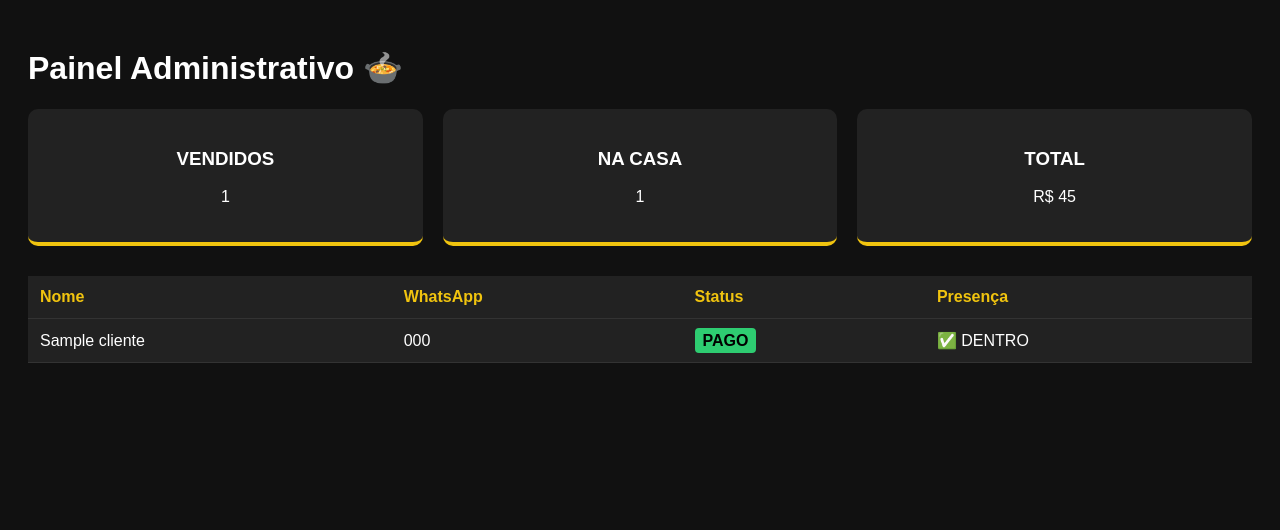
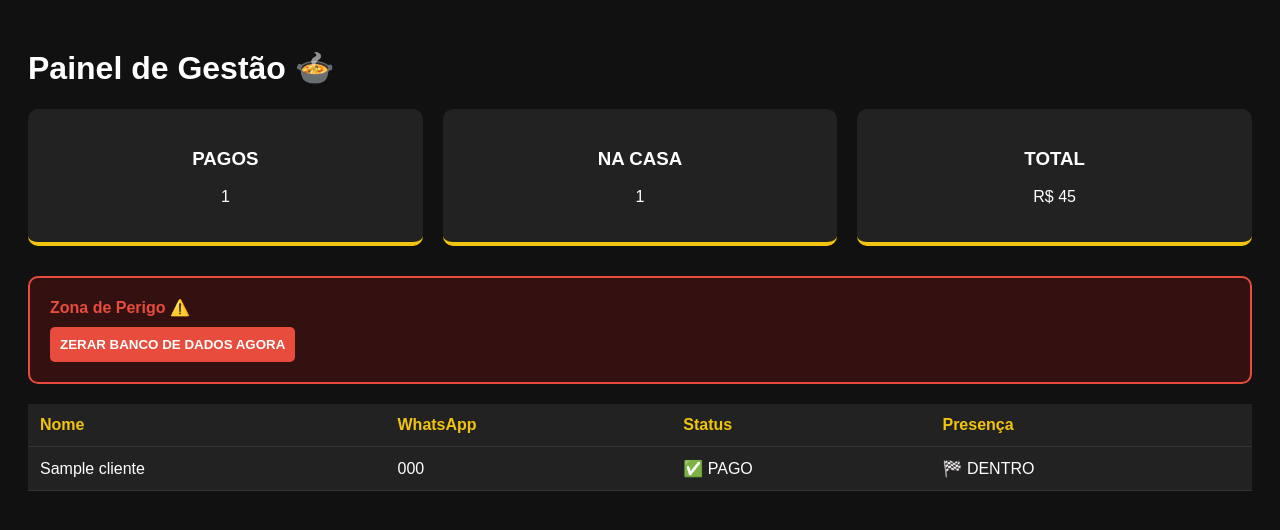
Before and after one commit to wagnerzaparolli15-ai/evento_samba, a Flask app: page /dashboard-cara in a window 1280 px wide. Shown: the top 530 px of the page. Run offline with Flask 3, Linux system fonts and the light colour scheme; tables that the repository leaves empty hold one stand-in row (values such as "Sample post").

Commit message:
Sistema consolidado com dashboard e reset por botao

```diff
--- a/app.py
+++ b/app.py
@@ -82,8 +82,6 @@ def ingresso(id):
     checkin_url = url_for('checkin', id=c.id, _external=True)
     return render_template('obrigado.html', nome=c.nome, checkin_url=checkin_url, id_reserva=c.id)
 
-# --- PORTARIA E DASHBOARD ---
-
 @app.route('/checkin/<int:id>')
 def checkin(id):
     c = Cliente.query.get_or_404(id)
@@ -97,10 +95,17 @@ def checkin(id):
 
 @app.route('/dashboard-cara')
 def dashboard():
+    msg = request.args.get('msg')
     pagos = Cliente.query.filter_by(pago=True).count()
     na_casa = Cliente.query.filter_by(utilizado=True).count()
     clientes = Cliente.query.order_by(Cliente.id.desc()).all()
-    return render_template('dashboard.html', pagos=pagos, na_casa=na_casa, faturamento=pagos*45, clientes=clientes)
+    return render_template('dashboard.html', pagos=pagos, na_casa=na_casa, faturamento=pagos*45, clientes=clientes, msg=msg)
+
+@app.route('/admin/reset-total', methods=['POST'])
+def reset_total():
+    db.drop_all()
+    db.create_all()
+    return redirect(url_for('dashboard', msg="SISTEMA ZERADO COM SUCESSO!"))
 
 if __name__ == '__main__':
     app.run(host='0.0.0.0', port=int(os.environ.get("PORT", 5000)))
--- a/templates/dashboard.html
+++ b/templates/dashboard.html
@@ -2,33 +2,44 @@
 <html lang="pt-br">
 <head>
     <meta charset="UTF-8">
-    <title>Dashboard - Pagode do Cara</title>
+    <title>Painel do Cara</title>
     <style>
         body { font-family: sans-serif; background: #111; color: white; padding: 20px; }
         .grid { display: grid; grid-template-columns: repeat(3, 1fr); gap: 20px; margin-bottom: 30px; }
         .card { background: #222; padding: 20px; border-radius: 10px; border-bottom: 4px solid #f1c40f; text-align: center; }
-        table { width: 100%; border-collapse: collapse; background: #222; }
+        table { width: 100%; border-collapse: collapse; background: #222; margin-top: 20px; }
         th, td { padding: 12px; border-bottom: 1px solid #333; text-align: left; }
         th { color: #f1c40f; }
-        .status { font-weight: bold; padding: 4px 8px; border-radius: 4px; }
-        .pago { background: #2ecc71; color: black; }
+        .btn-reset { background: #e74c3c; color: white; border: none; padding: 10px; border-radius: 5px; cursor: pointer; font-weight: bold; }
+        .msg { background: #2ecc71; color: black; padding: 10px; border-radius: 5px; margin-bottom: 20px; text-align: center; font-weight: bold; }
     </style>
 </head>
 <body>
-    <h1>Painel Administrativo 🍲</h1>
+    <h1>Painel de Gestão 🍲</h1>
+
+    {% if msg %}<div class="msg">{{ msg }}</div>{% endif %}
+
     <div class="grid">
-        <div class="card"><h3>VENDIDOS</h3><p>{{ pagos }}</p></div>
+        <div class="card"><h3>PAGOS</h3><p>{{ pagos }}</p></div>
         <div class="card"><h3>NA CASA</h3><p>{{ na_casa }}</p></div>
         <div class="card"><h3>TOTAL</h3><p>R$ {{ faturamento }}</p></div>
     </div>
+
+    <div style="background: #331111; padding: 20px; border-radius: 10px; border: 2px solid #e74c3c;">
+        <h4 style="color: #e74c3c; margin: 0 0 10px 0;">Zona de Perigo ⚠️</h4>
+        <form action="/admin/reset-total" method="POST" onsubmit="return confirm('TEM CERTEZA? Isso apagará todos os clientes!');">
+            <button type="submit" class="btn-reset">ZERAR BANCO DE DADOS AGORA</button>
+        </form>
+    </div>
+
     <table>
         <tr><th>Nome</th><th>WhatsApp</th><th>Status</th><th>Presença</th></tr>
         {% for c in clientes %}
         <tr>
             <td>{{ c.nome }}</td>
             <td>{{ c.telefone }}</td>
-            <td><span class="status {{ 'pago' if c.pago }}">{{ 'PAGO' if c.pago else 'PENDENTE' }}</span></td>
-            <td>{{ '✅ DENTRO' if c.utilizado else '❌ FORA' }}</td>
+            <td>{{ '✅ PAGO' if c.pago else '⏳ PENDENTE' }}</td>
+            <td>{{ '🏁 DENTRO' if c.utilizado else '🚪 FORA' }}</td>
         </tr>
         {% endfor %}
     </table>
```
